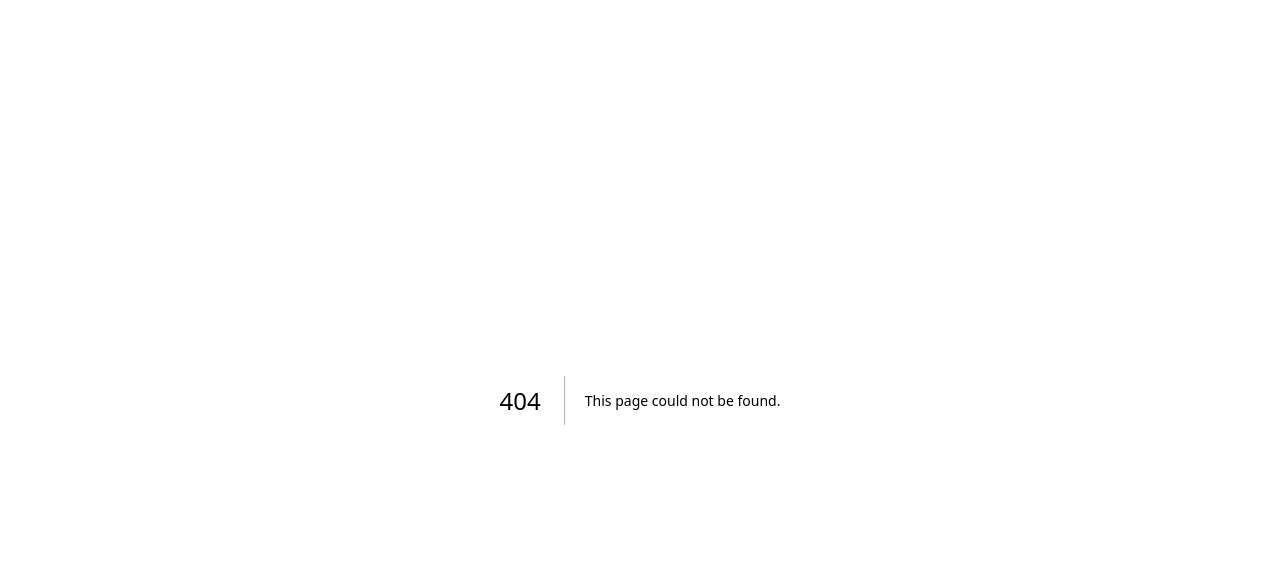
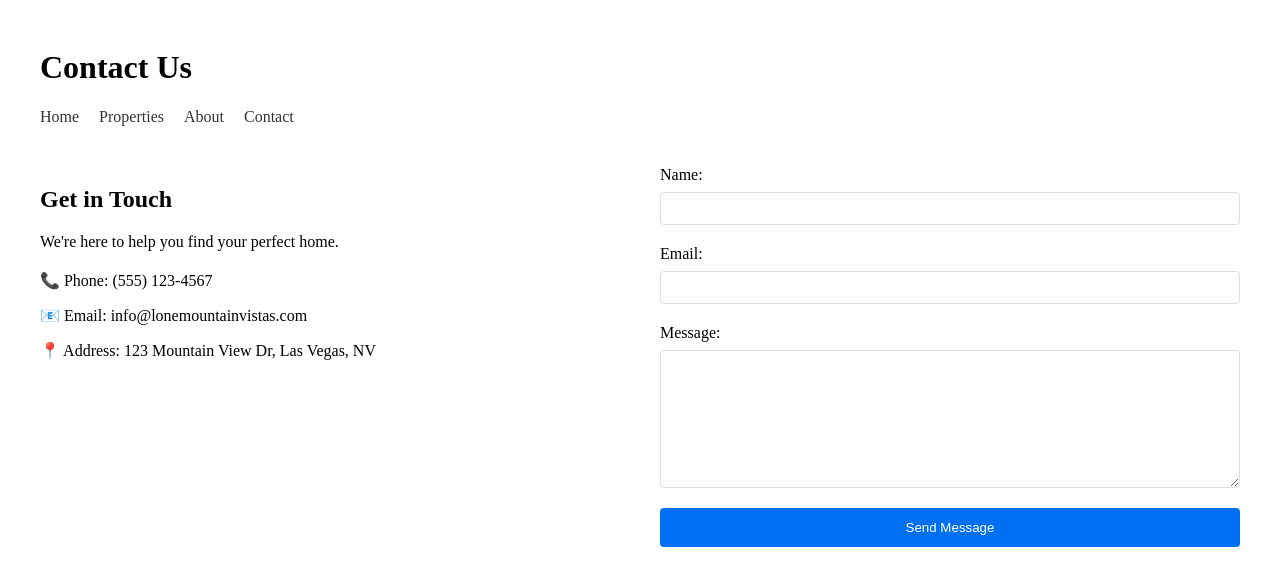
Before and after one commit to DrJanDuffy/lonemountainvistas.github.io, a Next.js app: page /contact in a window 1280 px wide. Before the commit this address had no page. Shown: the top 586 px of the page. Built offline with nearby package versions, Linux system fonts and the light colour scheme.

Commit message:
Add contact page with form and styling

```diff
--- /dev/null
+++ b/pages/contact.js
@@ -0,0 +1,108 @@
+export default function Contact() {
+  return (
+    <div className="container">
+      <h1>Contact Us</h1>
+      <nav>
+        <ul>
+          <li><a href="/">Home</a></li>
+          <li><a href="/properties">Properties</a></li>
+          <li><a href="/about">About</a></li>
+          <li><a href="/contact">Contact</a></li>
+        </ul>
+      </nav>
+      <main>
+        <div className="contact-content">
+          <div className="contact-info">
+            <h2>Get in Touch</h2>
+            <p>We're here to help you find your perfect home.</p>
+            <div className="contact-details">
+              <p>📞 Phone: (555) 123-4567</p>
+              <p>📧 Email: info@lonemountainvistas.com</p>
+              <p>📍 Address: 123 Mountain View Dr, Las Vegas, NV</p>
+            </div>
+          </div>
+          <form className="contact-form">
+            <div className="form-group">
+              <label htmlFor="name">Name:</label>
+              <input type="text" id="name" name="name" required />
+            </div>
+            <div className="form-group">
+              <label htmlFor="email">Email:</label>
+              <input type="email" id="email" name="email" required />
+            </div>
+            <div className="form-group">
+              <label htmlFor="message">Message:</label>
+              <textarea id="message" name="message" required></textarea>
+            </div>
+            <button type="submit">Send Message</button>
+          </form>
+        </div>
+      </main>
+      <style jsx>{`
+        .container {
+          max-width: 1200px;
+          margin: 0 auto;
+          padding: 20px;
+        }
+        nav ul {
+          display: flex;
+          list-style: none;
+          padding: 0;
+          gap: 20px;
+        }
+        nav a {
+          text-decoration: none;
+          color: #333;
+        }
+        nav a:hover {
+          color: #0070f3;
+        }
+        .contact-content {
+          margin-top: 40px;
+          display: grid;
+          grid-template-columns: 1fr 1fr;
+          gap: 40px;
+        }
+        .contact-info {
+          padding-right: 40px;
+        }
+        .contact-details {
+          margin-top: 20px;
+        }
+        .contact-form {
+          display: flex;
+          flex-direction: column;
+          gap: 20px;
+        }
+        .form-group {
+          display: flex;
+          flex-direction: column;
+          gap: 8px;
+        }
+        label {
+          font-weight: 500;
+        }
+        input, textarea {
+          padding: 8px;
+          border: 1px solid #ddd;
+          border-radius: 4px;
+        }
+        textarea {
+          height: 120px;
+        }
+        button {
+          background: #0070f3;
+          color: white;
+          border: none;
+          padding: 12px;
+          border-radius: 4px;
+          cursor: pointer;
+          font-weight: 500;
+        }
+        button:hover {
+          background: #0051a2;
+        }
+      `}</style>
+    </div>
+  );
+}
```
